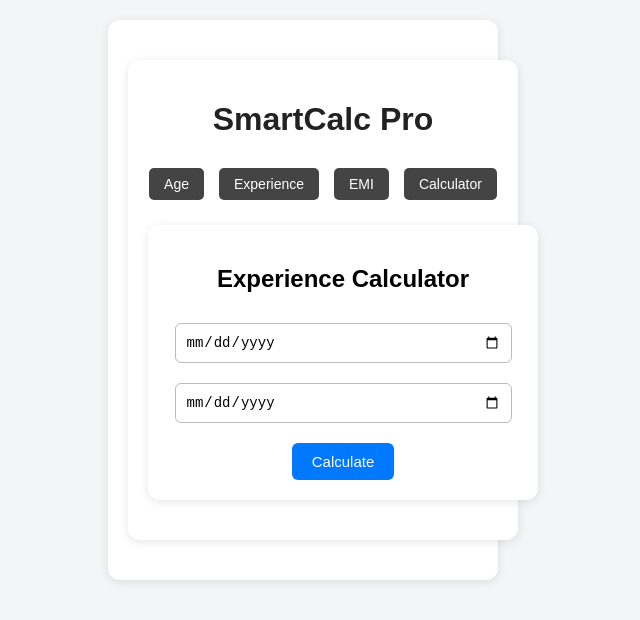
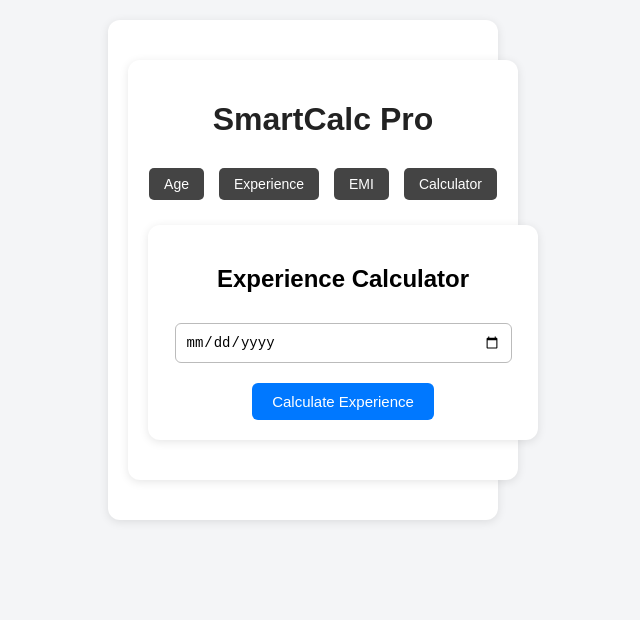
Before and after one commit to Adarsh-shet/SmartCalcPro-frontend, a React (Create React App) app: page / in a window 1280 px wide. Both pictures are taken after a click on the button "Experience". Shown: the top 620 px of the page, without its empty margins (337-977 px from the left). Built offline with nearby package versions, Linux system fonts and the light colour scheme.

Commit message:
Update ExperienceCalculator.js
bk

```diff
--- a/src/components/ExperienceCalculator.js
+++ b/src/components/ExperienceCalculator.js
@@ -1,21 +1,23 @@
-import React, { useState } from "react";
-import BASE_URL from "../api";
+import React, { useState } from 'react';
+import { calculateExperience } from '../services/api';
 
 function ExperienceCalculator() {
-    const [startDate, setStartDate] = useState("");
-    const [endDate, setEndDate] = useState("");
-    const [result, setResult] = useState(null);
+    const [startDate, setStartDate] = useState('');
+    const [experience, setExperience] = useState(null);
 
-    const calculateExperience = async () => {
-        const res = await fetch(
-            `${BASE_URL}/experience?startDate=${startDate}&endDate=${endDate}`
-        );
-        const data = await res.json();
-        setResult(data);
+    const handleSubmit = async () => {
+        if (!startDate) return;
+
+        try {
+            const result = await calculateExperience(startDate);
+            setExperience(result);
+        } catch (err) {
+            console.error("Fetch error:", err);
+        }
     };
 
     return (
-        <div>
+        <div className="calculator-box">
             <h2>Experience Calculator</h2>
 
             <input
@@ -24,20 +26,9 @@ function ExperienceCalculator() {
                 onChange={(e) => setStartDate(e.target.value)}
             />
 
-            <input
-                type="date"
-                value={endDate}
-                onChange={(e) => setEndDate(e.target.value)}
-            />
+            <button onClick={handleSubmit}>Calculate Experience</button>
 
-            <button onClick={calculateExperience}>Calculate</button>
-
-            {result && (
-                <p>
-                    Experience: {result.years} years, {result.months} months,{" "}
-                    {result.days} days
-                </p>
-            )}
+            {experience !== null && <p>Experience: {experience} years</p>}
         </div>
     );
 }
```
